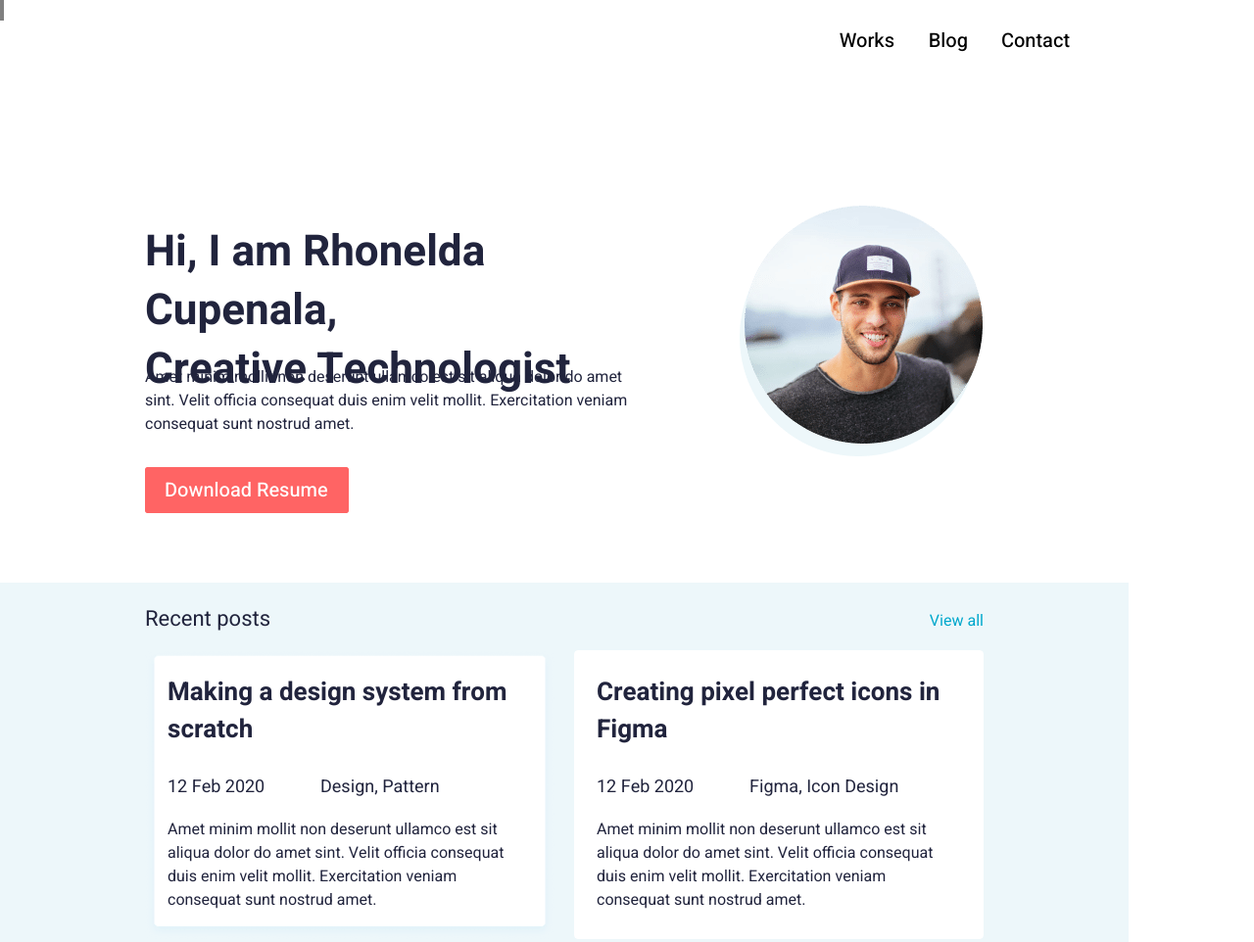
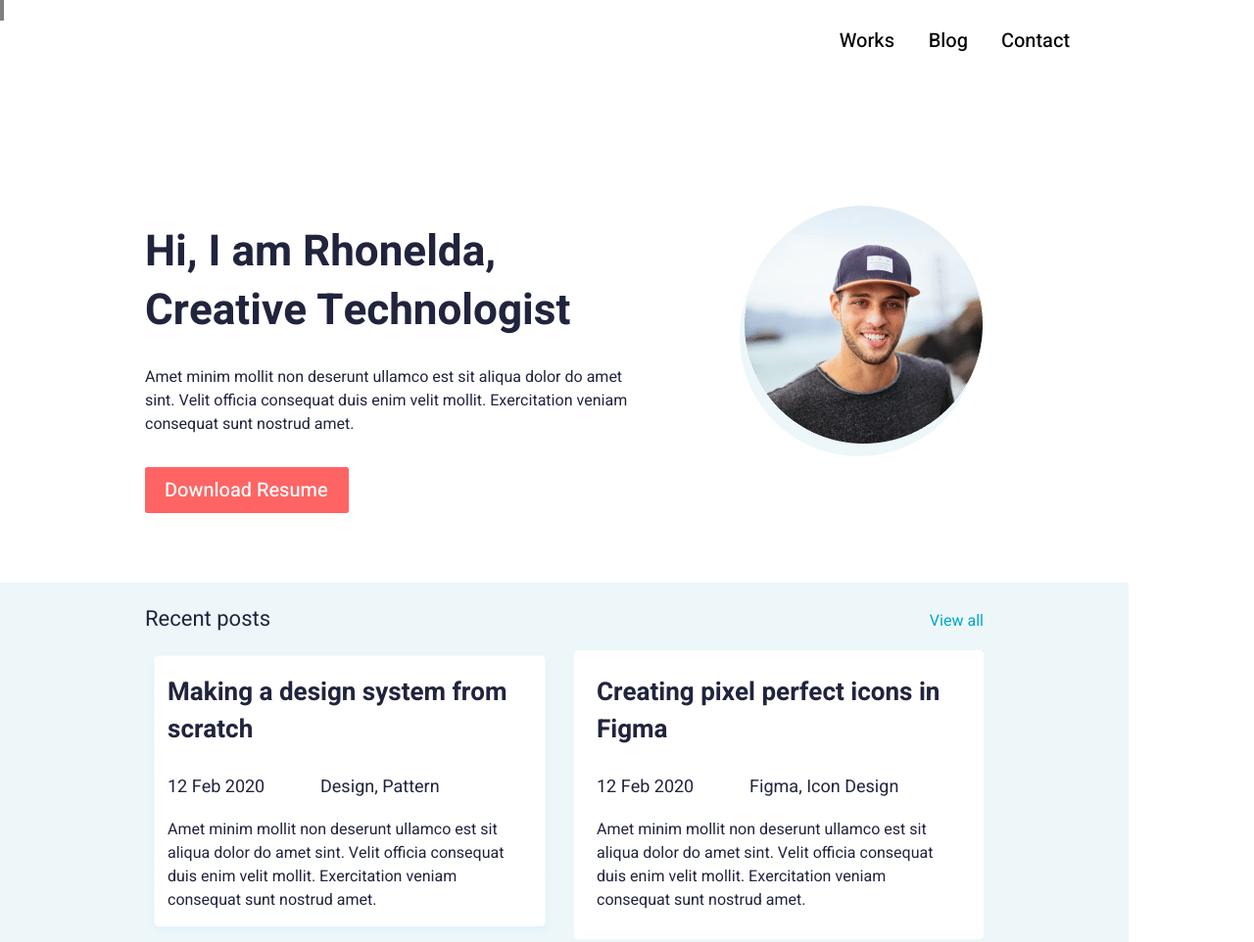
Before and after one commit to rhonelda/Portfolio-UI-Web-Mobile-Community-HTML, a plain HTML site: page index.html in a window 1280 px wide. Shown: the top 962 px of the page at 98% size. Drawn offline with Linux system fonts and the light colour scheme.

```diff
--- a/index.html
+++ b/index.html
@@ -212,7 +212,7 @@
           />
           <span class="home-text">
             <span>
-              <span>Hi, I am Rhonelda Cupenala,</span>
+              <span>Hi, I am Rhonelda,</span>
               <br />
               <span>Creative Technologist</span>
             </span>
```
